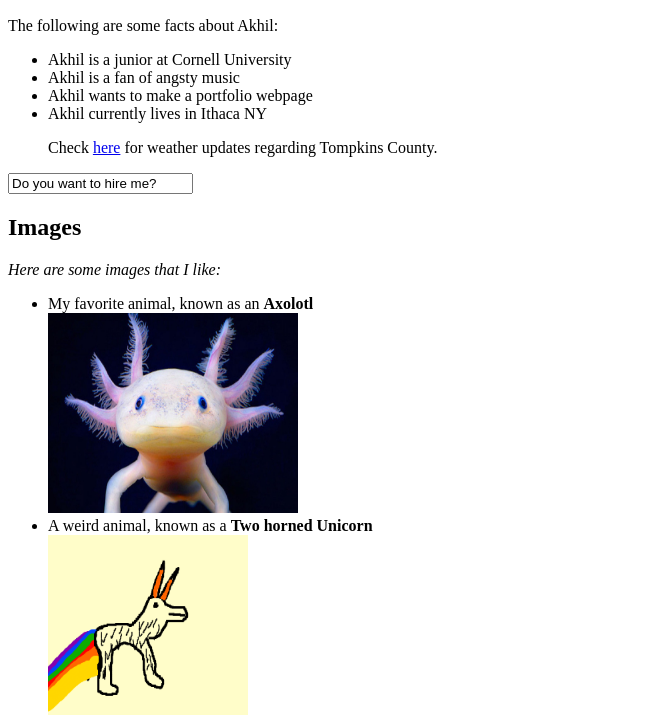
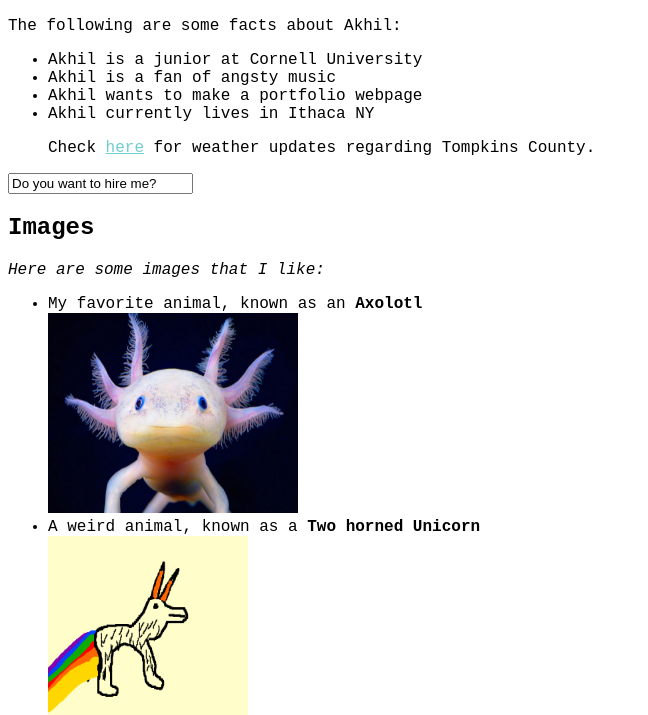
Before and after one commit to avbhandaru/Portfolio, a plain HTML site: page web/akhil/index.html in a window 1280 px wide. Shown: the part 110-825 px from the top of the page, without its empty margins (0-648 px from the left). Drawn offline with Linux system fonts and the light colour scheme.

Commit message:
Adding test.css stylesheet to akhil/index.html

```diff
--- a/web/akhil/index.html
+++ b/web/akhil/index.html
@@ -2,6 +2,7 @@
 <html>
   <head>
     <title>Akhil</title>
+    <link rel="stylesheet" type="text/css" href="../../test.css">
   </head>
 
   <body>
```
